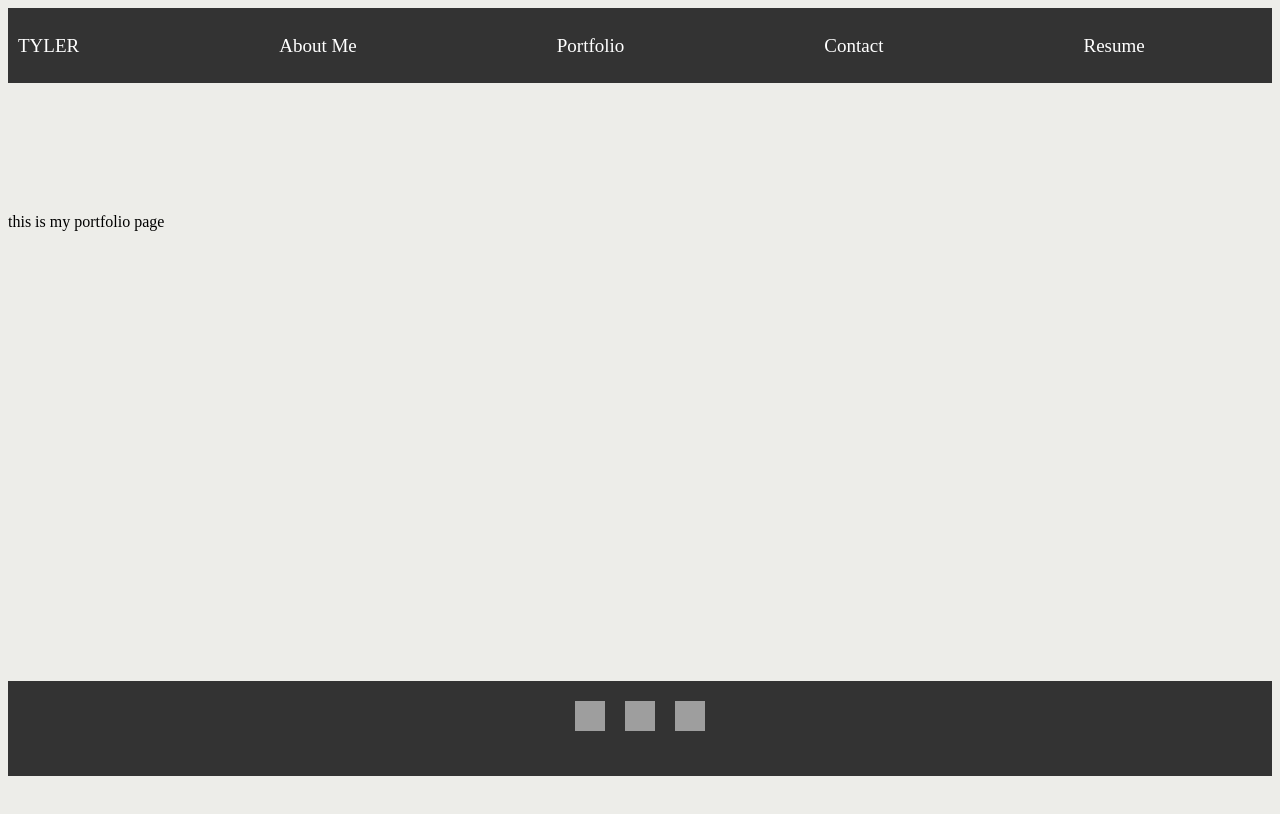
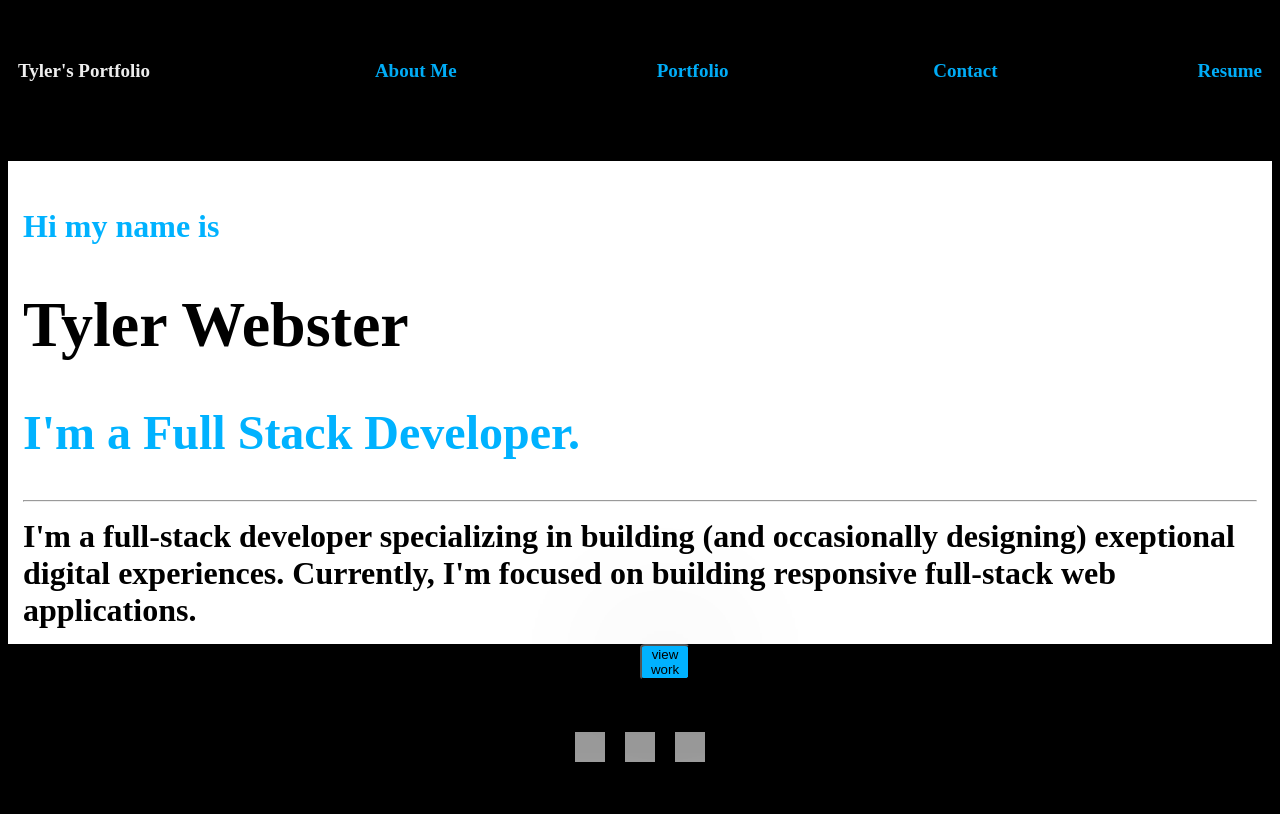
Before and after one commit to Tyythedeveloper33/React-App-Portfolio, a React (Create React App) app: page / in a window 1280 px wide. Shown: the top 814 px of the page. Built offline with nearby package versions, Linux system fonts and the light colour scheme; grey boxes are pictures that could not be loaded.

Commit message:
trying to add styling for website while still figuring out how to get page to change to contact me page with href

```diff
--- a/package.json
+++ b/package.json
@@ -6,8 +6,10 @@
     "@testing-library/jest-dom": "^5.17.0",
     "@testing-library/react": "^11.1.0",
     "@testing-library/user-event": "^13.5.0",
+    "bootstrap": "^5.3.2",
     "react": "^17.0.2",
     "react-dom": "^17.0.2",
+    "react-router-dom": "^6.16.0",
     "react-scripts": "5.0.1",
     "web-vitals": "^2.1.4"
   },
@@ -34,5 +36,8 @@
       "last 1 firefox version",
       "last 1 safari version"
     ]
+  },
+  "devDependencies": {
+    "tailwindcss": "^3.3.3"
   }
 }
--- /dev/null
+++ b/postcss.config.js
@@ -0,0 +1,6 @@
+module.exports = {
+  plugins: {
+    tailwindcss: {},
+    autoprefixer: {},
+  },
+}
--- a/src/App.js
+++ b/src/App.js
@@ -1,10 +1,21 @@
 import React from 'react';
 // TODO: Add a comment explaining what this import statement is doing
 import HelloReact from './components/HelloReact';
+import 'bootstrap/dist/js/bootstrap.bundle.min.js';
+
 
 // TODO: Add a comment explaining the purpose of the App component
 function App() {
-  return <HelloReact />;
+
+  return  <div>
+   <h1> < HelloReact /></h1>
+    </div>
+
+
+
 }
 
+
+
+
 export default App;
--- a/src/components/HelloReact.js
+++ b/src/components/HelloReact.js
@@ -1,7 +1,14 @@
 import React from 'react';
+import contactMe from './contact';
 import './style.css';
+
+
+const owner ={
+  title: "Tyler's Portfolio"
+  }
+
 // TODO: Add a comment explaining what a react component is
-function HelloReact() {
+function HelloReact()  {
   // const text = 'some text';
 
   // TODO: Add a comment explaining what JSX is and the significance of the curly braces
@@ -9,19 +16,26 @@ function HelloReact() {
       <div>
         <header>
           <nav>
-            <div>TYLER</div>
+            <div className='owner'>{owner.title}</div>
             <div>
-              <a href="#">About Me</a>
+              <a href="/">About Me</a>
               <a href="#">Portfolio</a>
-              <a href="#">Contact</a>
+
+
+               <a href= "/contact"> Contact</a>
+
               <a href="#">Resume</a>
             </div>
           </nav>
         </header>
 
         <div className="content">
-          {"this is my portfolio page" }
+          <p>Hi my name is</p>
+          <h1>Tyler Webster</h1>
+          <h2>I'm a Full Stack Developer.</h2><hr></hr>
+          <p2>I'm a full-stack developer specializing in building (and occasionally designing) exeptional digital experiences. Currently, I'm focused on building responsive full-stack web applications.</p2>
         </div>
+        <button className='button'> view work</button>
 
         <div className="footer">
           <a href="#"><img src="logo1.png" alt="Logo 1" /></a>
--- /dev/null
+++ b/src/components/contact.js
@@ -0,0 +1,84 @@
+import React from 'react';
+import './style.css';
+import { Route } from 'react-router-dom';
+// TODO: Add a comment explaining what a react component is
+function contactMe() {
+  // const text = 'some text';
+
+  // TODO: Add a comment explaining what JSX is and the significance of the curly braces
+  return (
+      <div>
+        <header>
+          <nav>
+            <div>TYLER</div>
+            <div>
+              <a href="#">About Me</a>
+              <a href="#">Portfolio</a>
+              <a href="#">Contact</a>
+              <a href="#">Resume</a>
+            </div>
+          </nav>
+        </header>
+
+        <div className="content">
+          {"Contact Me" }
+        </div>
+
+      <div className="container">
+        <form onSubmit={this.handleSubmit}>
+          <div className="form-group">
+            <label htmlFor="name">Name:</label>
+            <input
+              type="text"
+              id="name"
+              name="name"
+            //   value={name}
+              onChange={this.handleChange}
+              required
+            />
+          </div>
+
+          <div className="form-group">
+            <label htmlFor="email">Email Address:</label>
+            <input
+              type="email"
+              id="email"
+              name="email"
+            //   value={email}
+              onChange={this.handleChange}
+              required
+            />
+          </div>
+
+          <div className="form-group">
+            <label htmlFor="message">Message:</label>
+            <textarea
+              id="message"
+              name="message"
+            //   value={message}
+              onChange={this.handleChange}
+              rows="4"
+              required
+            ></textarea>
+          </div>
+
+          <button type="submit">Submit</button>
+        </form>
+      </div>
+
+
+
+        <div className="footer">
+          <a href="#"><img src="logo1.png" alt="Logo 1" /></a>
+          <a href="#"><img src="logo2.png" alt="Logo 2" /></a>
+          <a href="#"><img src="logo3.png" alt="Logo 3" /></a>
+        </div>
+      </div>
+    );
+  }
+
+
+
+
+
+export default contactMe;
--- a/src/components/style.css
+++ b/src/components/style.css
@@ -1,6 +1,6 @@
 /* style.css */
 header {
-    background-color: #333;
+    background-color: black;
     color: #fff;
     padding: 10px;
     display: flex;
@@ -12,11 +12,16 @@ header {
     align-items: center;
     justify-content: space-between;
     font-size: 19px;
-    height: 55px;
+    height: 80px;
+   width:100%;
+   flex: auto;
+   align-items: center;
+   flex-wrap: wrap;
+
   }
 
   nav a {
-    color: #fff;
+    color: #00B2FF;
     text-decoration: none;
     justify-content: right;
     margin-left: 200px;
@@ -31,12 +36,12 @@ header {
   }
 
   .footer {
-    background-color: #333;
+    background-color: black;
     color: #fff;
     text-align: center;
     padding: 20px;
     height: 55px;
-    margin-top: 450px;
+    margin-top: 30px;
   }
 
   .footer img {
@@ -48,13 +53,46 @@ header {
   }
 
 .content {
- margin-top:130px ;
- background-color: #EDEDE9;
+ margin-top:40px ;
+ background-color: white;
+ transform-origin: top;
+ /* add depth with shadows*/
+ box-shadow: 0px 0px 145px rgba(0, 0, 0,0.3);
+ padding: 15px;
+ transform: perspective(1000px);
+
 }
 body {
-    background-color: #EDEDE9;
+    background-color: black;
 }
 
 nav a:hover {
-    color: rgb(76, 177, 240); /* Change the color to blue on hover */
+    color: whitesmoke; /* Change the color to blue on hover */
   }
+  .owner{
+    color: whitesmoke;
+  }
+  h1{
+    color: black;
+  }
+  h2{
+    color: #00B2FF
+  }
+  p2 {
+color:black
+  }
+  p{
+    color:#00B2FF
+  }
+  .button {
+    margin-left: 50%;
+    border-radius: 10%;
+    width: 50px;
+    background-color:#00B2FF;
+    color: black;
+    cursor: pointer;
+    box-shadow: 0px 0px 145px rgba(0, 0, 0,0.3);
+    transform: perspective(1000px);
+
+
+}
--- /dev/null
+++ b/src/index.css
@@ -0,0 +1,3 @@
+@tailwind base;
+@tailwind components;
+@tailwind utilitie
--- a/src/index.js
+++ b/src/index.js
@@ -6,5 +6,7 @@ import ReactDOM from 'react-dom';
 
 import App from './App';
 
+
+
 // TODO: Add a comment describing the significance of the ReactDOM.render method
 ReactDOM.render(<App />, document.getElementById('root'));
```
Also changed, not shown: tailwind.config.js (added, +8 -0 lines), 1 other file (tests, documents, lock files or other folders).
